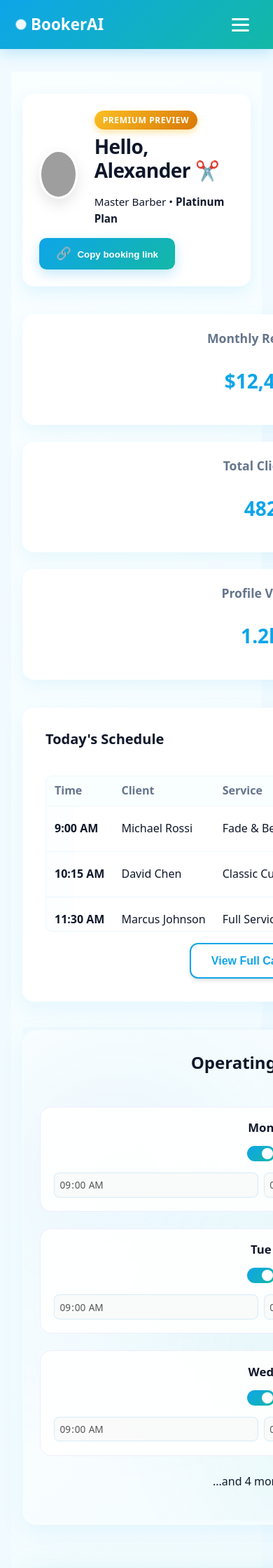
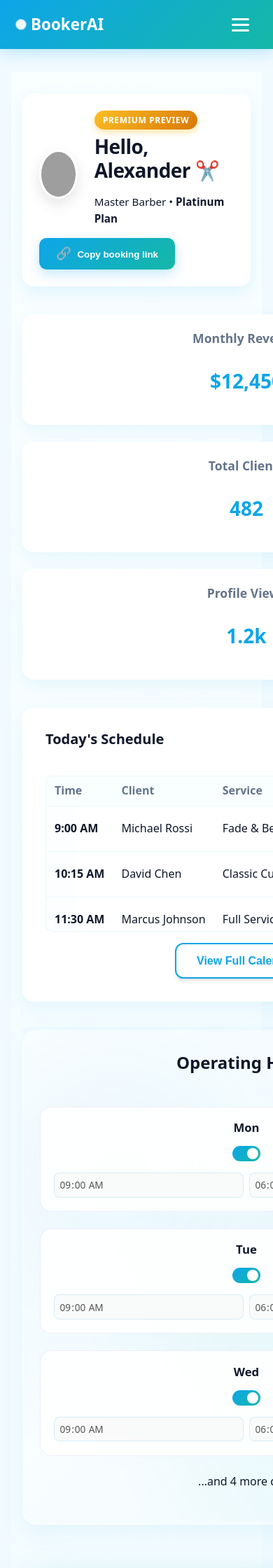
Before and after one commit to salmoncribe/BOOKERAI-main, a Flask app: page /demo in a window 390 px wide. Shown: the top 2240 px of the page at 70% size. Run offline with Flask 3, Linux system fonts and the light colour scheme; some libraries are stand-ins or nearby versions; grey boxes are pictures that could not be loaded.

Commit message:
Mobile Pixel-Perfect Polish: Enforce strict card centering, nested scrolling, and fluid typography

```diff
--- a/static/css/base.css
+++ b/static/css/base.css
@@ -36,6 +36,9 @@
 /* ----------------------------------------------------------
    RESETS & TYPOGRAPHY
    ---------------------------------------------------------- */
+/* ----------------------------------------------------------
+   RESETS & TYPOGRAPHY
+   ---------------------------------------------------------- */
 *,
 *::before,
 *::after {
@@ -51,6 +54,7 @@ body {
     background: var(--bg-light);
     scroll-behavior: smooth;
     overflow-x: hidden;
+    /* Critical for mobile to prevent sway */
     /* Prevent font inflation on mobile */
     -webkit-text-size-adjust: 100%;
 }
--- a/static/css/dashboard.css
+++ b/static/css/dashboard.css
@@ -13,6 +13,18 @@
     width: 100%;
     margin: 0 auto;
     overflow-x: hidden;
+}
+
+/* Central Card Utility - Enforced on all main cards */
+.central-card,
+.appointments-card,
+.hours-card,
+.promo-card,
+.card {
+    width: 100%;
+    max-width: 640px;
+    margin-left: auto;
+    margin-right: auto;
 }
 
 /* Helper for mobile button */
@@ -161,7 +173,8 @@
 
 .table-scroll {
     flex: 1;
-    overflow-y: auto;
+    width: 100%;
+    overflow-y: hidden;
     overflow-x: auto;
     -webkit-overflow-scrolling: touch;
     border-radius: 0.6rem;
@@ -178,8 +191,9 @@
 }
 
 .table-scroll::-webkit-scrollbar {
-    height: 10px;
-    width: 10px;
+    height: 6px;
+    /* Sleeker scrollbar */
+    width: 6px;
 }
 
 .table-scroll::-webkit-scrollbar-thumb {
@@ -722,9 +736,10 @@ video.media-thumb:hover {
     .hours-card,
     .promo-card {
         width: 100%;
-        max-width: 100%;
-        margin-left: 0;
-        margin-right: 0;
+        max-width: 640px;
+        /* Keep strict max-width even on mobile to prevent blowout */
+        margin-left: auto;
+        margin-right: auto;
     }
 
     .promo-body {
--- a/templates/layout.html
+++ b/templates/layout.html
@@ -3,7 +3,7 @@
 
 <head>
   <meta charset="utf-8" />
-  <meta name="viewport" content="width=device-width, initial-scale=1, viewport-fit=cover" />
+  <meta name="viewport" content="width=device-width, initial-scale=1.0">
 
   <meta name="theme-color" content="#0ea5e9" />
   <title>{% block title %}BookerAI{% endblock %}</title>
```
